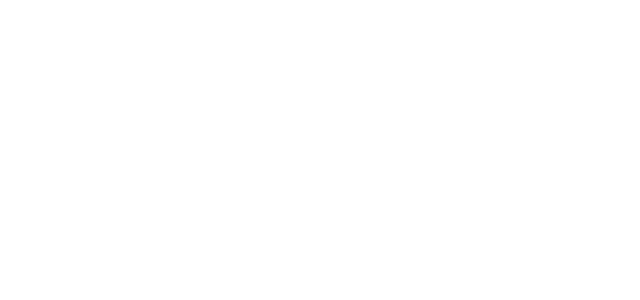
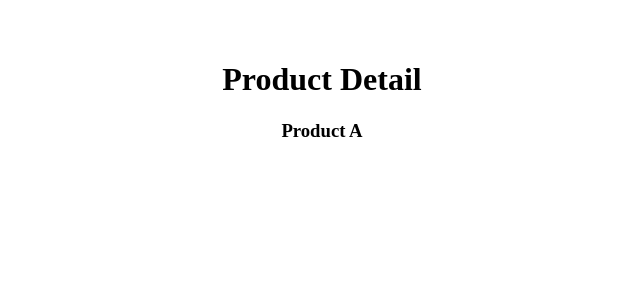
Before and after one commit to sontv8/web502-we17303, a React (Vite) app in the folder WE17303-react-ts/: page /products/1 in a window 1280 px wide. Before the commit this address had no page. Shown: the top 300 px of the page, without its empty margins (318-958 px from the left). Built offline with nearby package versions, Linux system fonts and the light colour scheme; data requests are answered from the project's data file.

Commit message:
Buổi 6: chi tiết sản phẩm + axios

```diff
--- a/WE17303-react-ts/db.json
+++ b/WE17303-react-ts/db.json
@@ -3,10 +3,6 @@
     {
       "id": "1",
       "name": "Product A"
-    },
-    {
-      "id": "2",
-      "name": "Product B"
     }
   ]
 }
--- a/WE17303-react-ts/package.json
+++ b/WE17303-react-ts/package.json
@@ -9,6 +9,7 @@
     "preview": "vite preview"
   },
   "dependencies": {
+    "axios": "^1.3.4",
     "react": "^18.2.0",
     "react-dom": "^18.2.0",
     "react-router-dom": "^6.9.0"
--- a/WE17303-react-ts/src/App.tsx
+++ b/WE17303-react-ts/src/App.tsx
@@ -3,6 +3,7 @@
 import './App.css'
 import HomePage from './pages/HomePage'
 import ProductPage from './pages/Product'
+import ProductDetailPage from './pages/ProductDetail'
 
 function App() {
   const [products, setProduct] = useState([])
@@ -11,6 +12,13 @@
       .then(response => response.json())
       .then(data => setProduct(data))
   }, [])
+
+  const onHandleRemove = (id) => {
+
+    fetch('http://localhost:3000/products/' + id, {
+      method: 'DELETE'
+    }).then(() => setProduct(products.filter(item => item.id != id)))
+  }
   return (
     <div className="App">
       {/*
@@ -21,7 +29,8 @@
       <BrowserRouter>
         <Routes>
           <Route path='/' element={<HomePage />} />
-          <Route path='/products' element={<ProductPage products={products} />} />
+          <Route path='/products' element={<ProductPage products={products} onRemove={onHandleRemove} />} />
+          <Route path='/products/:id' element={<ProductDetailPage products={products} />} />
         </Routes>
       </BrowserRouter>
 
--- /dev/null
+++ b/WE17303-react-ts/src/api/instance.tsx
@@ -0,0 +1,6 @@
+import axios from 'axios';
+
+const instance = axios.create({
+    baseURL: 'http://localhost:3000'
+})
+export default instance;
--- a/WE17303-react-ts/src/pages/Product.tsx
+++ b/WE17303-react-ts/src/pages/Product.tsx
@@ -1,10 +1,9 @@
 
 
 const ProductPage = (props) => {
+
     const removeProduct = (id) => {
-        fetch('http://localhost:3000/products/' + id, {
-            method: 'DELETE'
-        })
+        props.onRemove(id)
     }
     return (
         <div>
--- /dev/null
+++ b/WE17303-react-ts/src/pages/ProductDetail.tsx
@@ -0,0 +1,19 @@
+import React, { useEffect, useState } from 'react'
+import { useParams } from 'react-router-dom'
+
+const ProductDetailPage = (props) => {
+
+    const { id } = useParams()
+    const [product, setProduct] = useState({})
+    useEffect(() => {
+        setProduct(props.products.find(product => product.id == id))
+    }, [props])
+    return (
+        <div>
+            <h1>Product Detail</h1>
+            <h3>{product?.name}</h3>
+        </div>
+    )
+}
+
+export default ProductDetailPage
```
Also changed, not shown: WE17303-react-ts/src/api/product.tsx (added), 1 other file (tests, documents, lock files or other folders).
